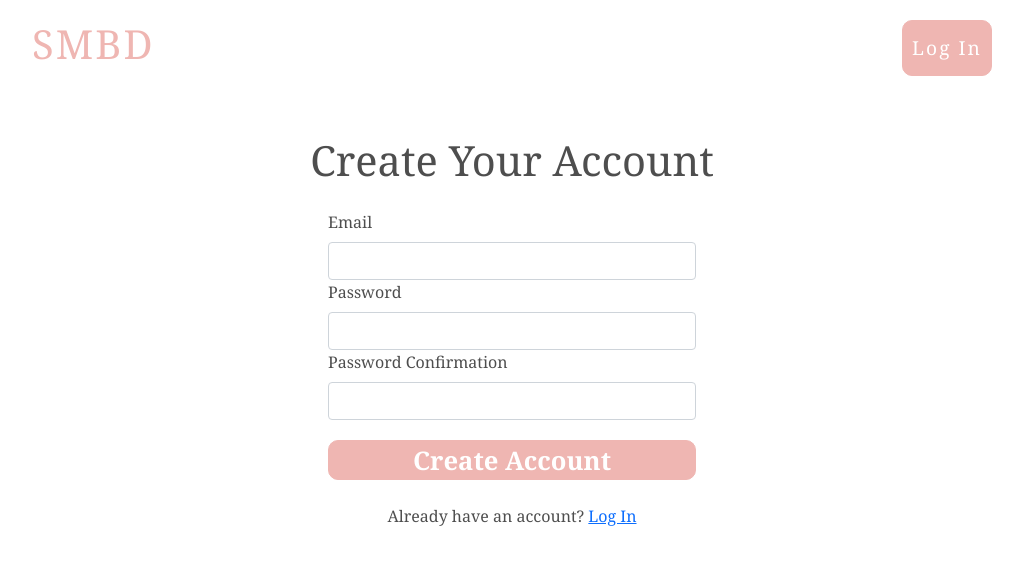
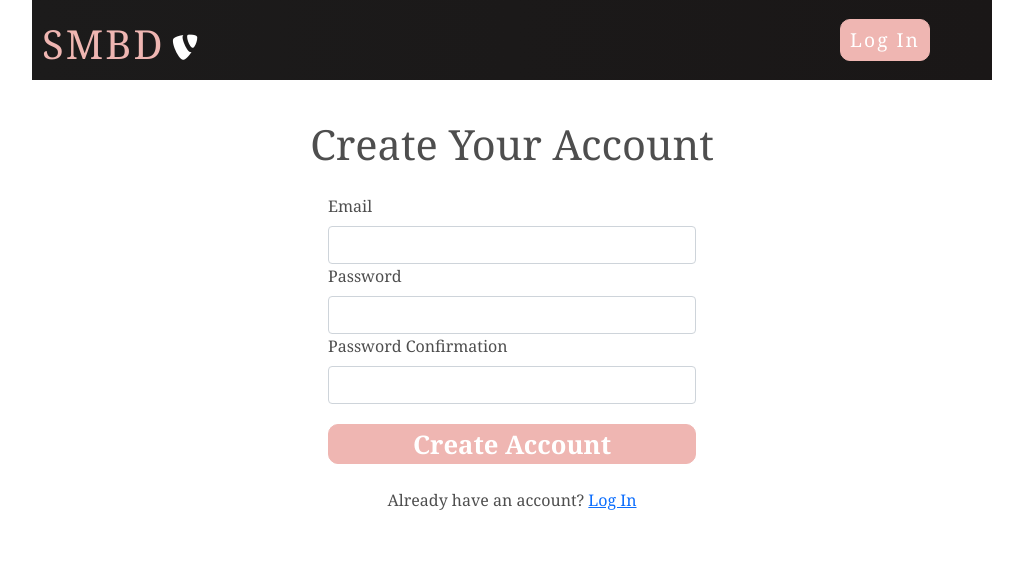
Before and after one commit to g-priime/smbd, a React (Create React App) app: page /signup in a window 1280 px wide. Shown: the top 564 px of the page, without its empty margins (128-1151 px from the left). Built offline with nearby package versions, Linux system fonts and the light colour scheme; no server answers.

Commit message:
Update TitleLoggedOut.js

```diff
--- a/src/components/TitleLoggedOut.js
+++ b/src/components/TitleLoggedOut.js
@@ -1,5 +1,5 @@
-import React, { useState } from "react";
-import { useHistory } from "react-router-dom";
+import React, { useState, useEffect } from "react";
+import { useHistory, Link } from "react-router-dom";
 import { useAuth } from "../contexts/AuthContext";
 import { Alert } from "react-bootstrap";
 
@@ -8,7 +8,28 @@ const TitleLoggedOut = ({ setShowForm }) => {
   const [error, setError] = useState("");
   const { logout } = useAuth();
 
+  const [click, setClick] = useState(false);
+  const [button, setButton] = useState(true);
+
+  const handleClick = () => setClick(!click);
+  const closeMobileMenu = () => setClick(false);
+
+  const showButton = () => {
+    if (window.innerWidth <= 960) {
+      setButton(false);
+    } else {
+      setButton(true);
+    }
+  };
+
+  useEffect(() => {
+    showButton();
+  }, []);
+
+  window.addEventListener("resize", showButton);
+
   async function handleLogin() {
+    closeMobileMenu();
     setError("");
 
     try {
@@ -21,12 +42,19 @@ const TitleLoggedOut = ({ setShowForm }) => {
 
   return (
     <div className="title">
-      <div className="header-logged-out">
-        <h1>SMBD</h1>
-
-        <button onClick={handleLogin}>Log In</button>
-      </div>
-
+      <nav className="navbar">
+        <div className="navbar-container">
+          <Link to="/" className="navbar-logo" onClick={closeMobileMenu}>
+            <h1>SMBD</h1> <i className="fab fa-typo3" />
+          </Link>
+          <div className="menu-icon" onClick={handleClick}>
+            <i className={click ? "fas fa-times" : "fas fa-bars"} />
+          </div>
+          <ul className={click ? "nav-menu active" : "nav-menu"}>
+          <button onClick={handleLogin}>Log In</button>
+          </ul>
+        </div>
+      </nav>
       <h2>Create Your Account</h2>
       {/* TODO - fix how error message is shown */}
       {error && <Alert variant="danger">{error}</Alert>}
```
